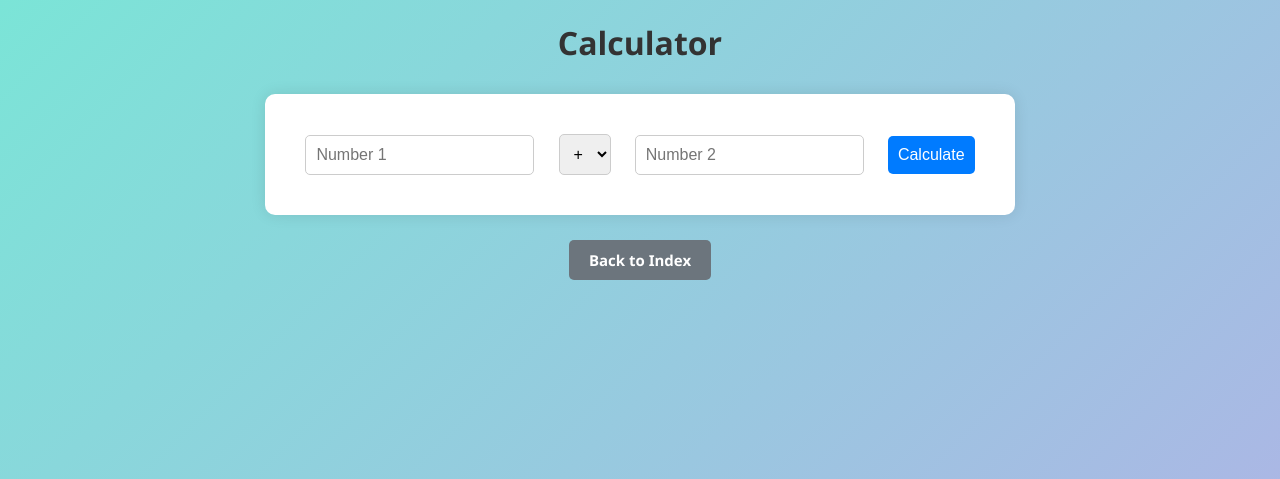
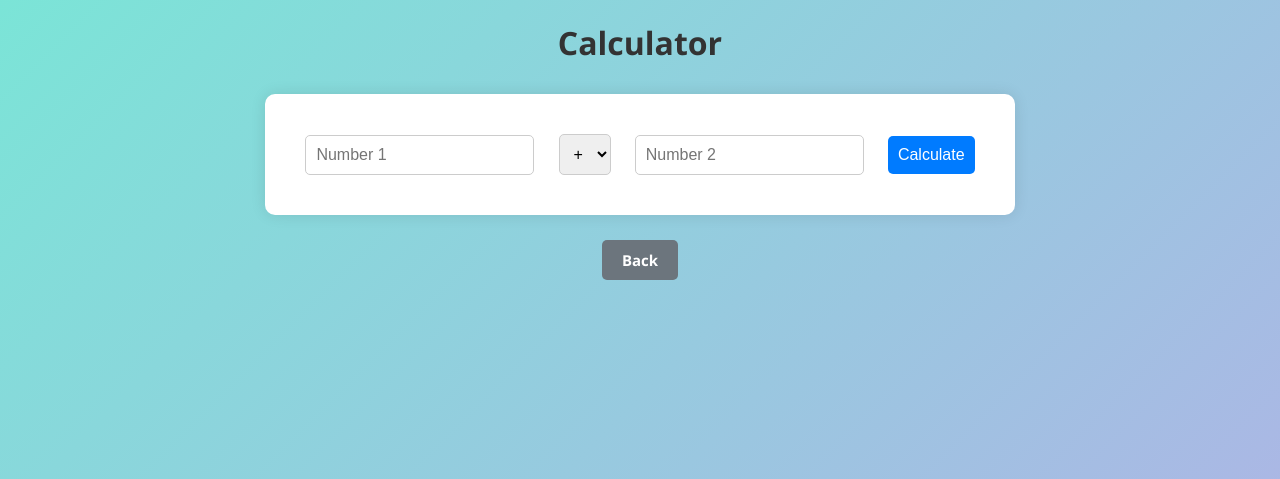
Before and after one commit to KEvinEdu14/calculator-python, a Flask app: page / in a window 1280 px wide. Shown: the part 260-739 px from the top of the page. Run offline with Flask 3, Linux system fonts and the light colour scheme.

Commit message:
Edit text

```diff
--- a/templates/index.html
+++ b/templates/index.html
@@ -86,6 +86,6 @@
             <div class="result">Result: {{ result }}</div>
         {% endif %}
     </form>
-    <a href="https://front-paas-production.up.railway.app" class="back-button">Back to Index</a>
+    <a href="https://front-paas-production.up.railway.app" class="back-button">Back</a>
 </body>
 </html>
```
